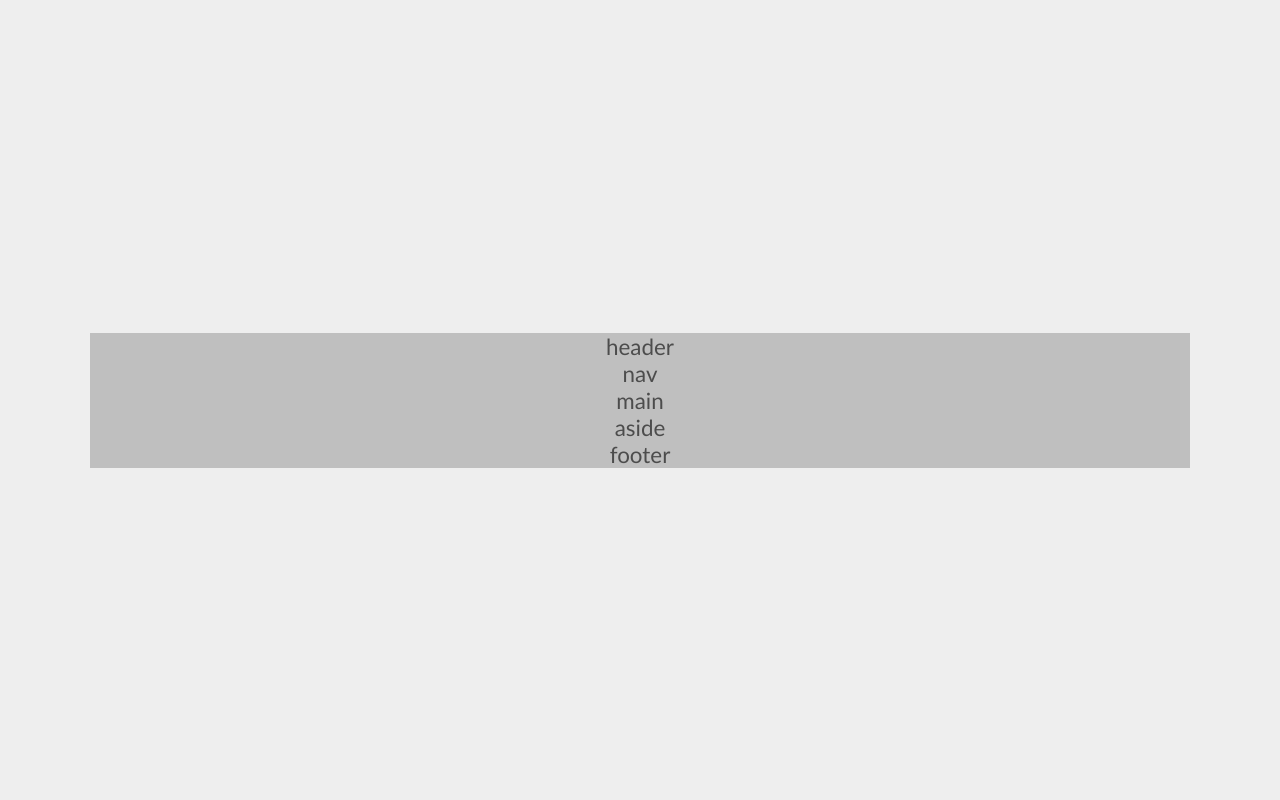
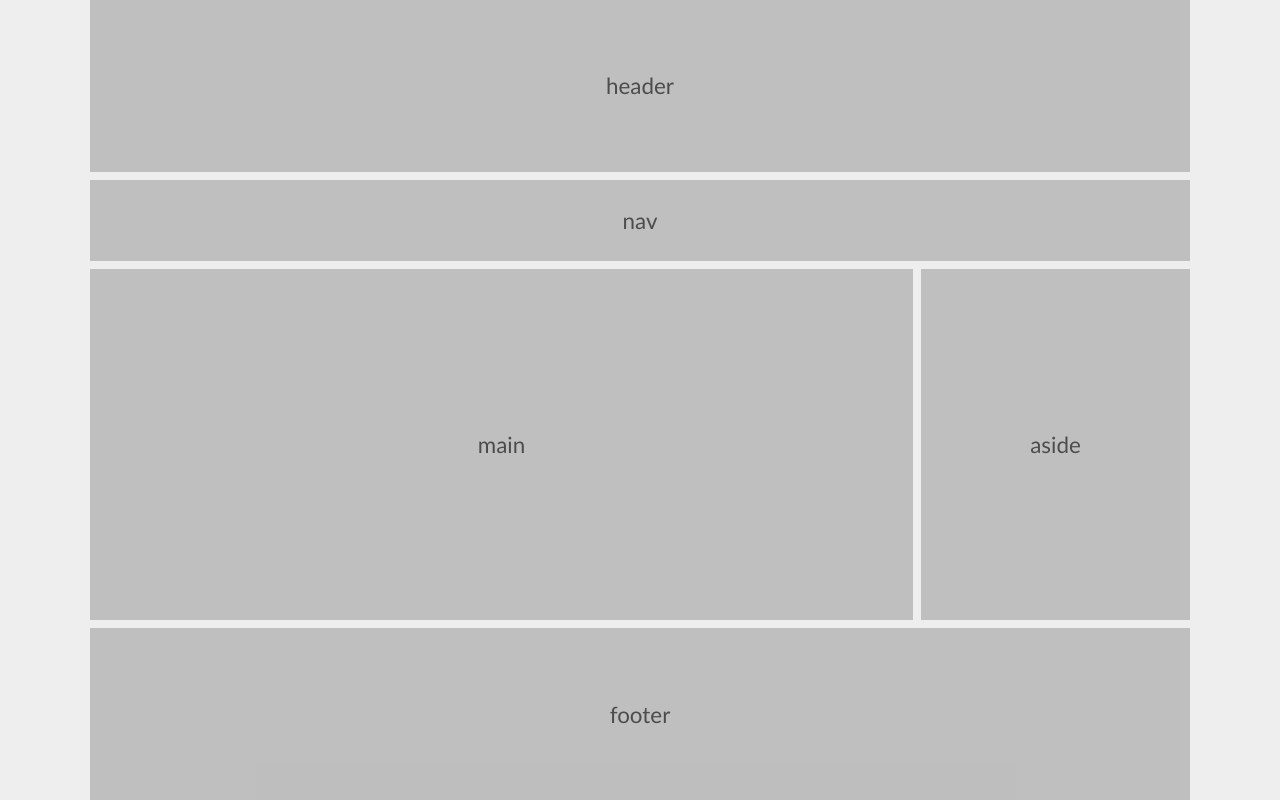
Before and after one commit to lammai442/Git-practices, a plain HTML site: page exercise-css-grid-bootcamp/01_golden-layout-B/index.html in a window 1280 px wide. Drawn offline with Linux system fonts and the light colour scheme.

Commit message:
Exercise Grid 01 Golden layout B - Relative - DONE

```diff
--- a/exercise-css-grid-bootcamp/01_golden-layout-B/css/style.css
+++ b/exercise-css-grid-bootcamp/01_golden-layout-B/css/style.css
@@ -13,9 +13,13 @@ body {
 .wrapper {
     max-width: 1100px;
     width: 100%;
+    height: 100vh;
+    display: grid;
+    gap: 0.5rem;
 
     /* HÄR KODAR DU UPP DIN GRID */
-
+    grid-template-columns: repeat(4, 1fr);
+    grid-template-rows: repeat(9, 1fr);
 }
 
 .wrapper > * {
@@ -26,26 +30,27 @@ body {
 }
 
 header {
-
-
+    grid-column: auto / span 4;
+    grid-row: auto / span 2;
 }
 
 nav {
-
-
+    grid-column: auto / span 4;
+    grid-row: auto / span 1;
 }
 
 main {
-
+    grid-column: auto / span 3;
+    grid-row: auto / span 4;
 
 }
 
 aside {
-
-
+    grid-column: auto / span 1;
+    grid-row: auto / span 4;
 }
 
 footer {
-
-
+    grid-column: auto / span 4;
+    grid-row: auto / span 2;
 }
--- a/exercise-css-grid-bootcamp/01_golden-layout-B/index.html
+++ b/exercise-css-grid-bootcamp/01_golden-layout-B/index.html
@@ -3,7 +3,7 @@
 <head>
     <meta charset="UTF-8">
     <meta name="viewport" content="width=device-width, initial-scale=1.0">
-    <title>Golden Layout grid - A</title>
+    <title>Golden Layout grid - B - Relative</title>
     <link rel="stylesheet" href="css/style.css">
 </head>
 <body>
```
